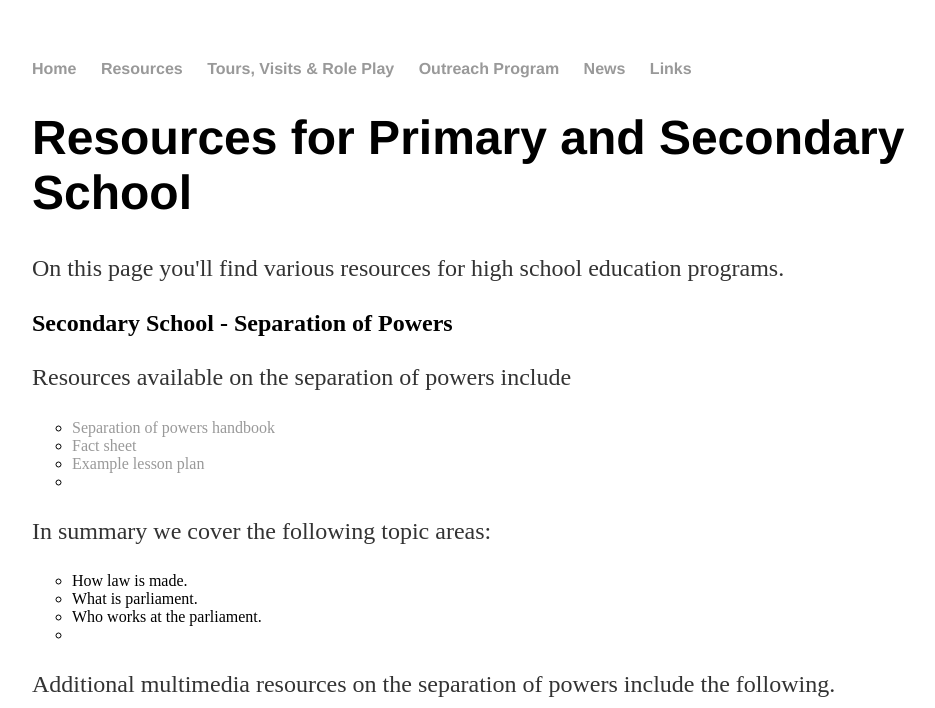
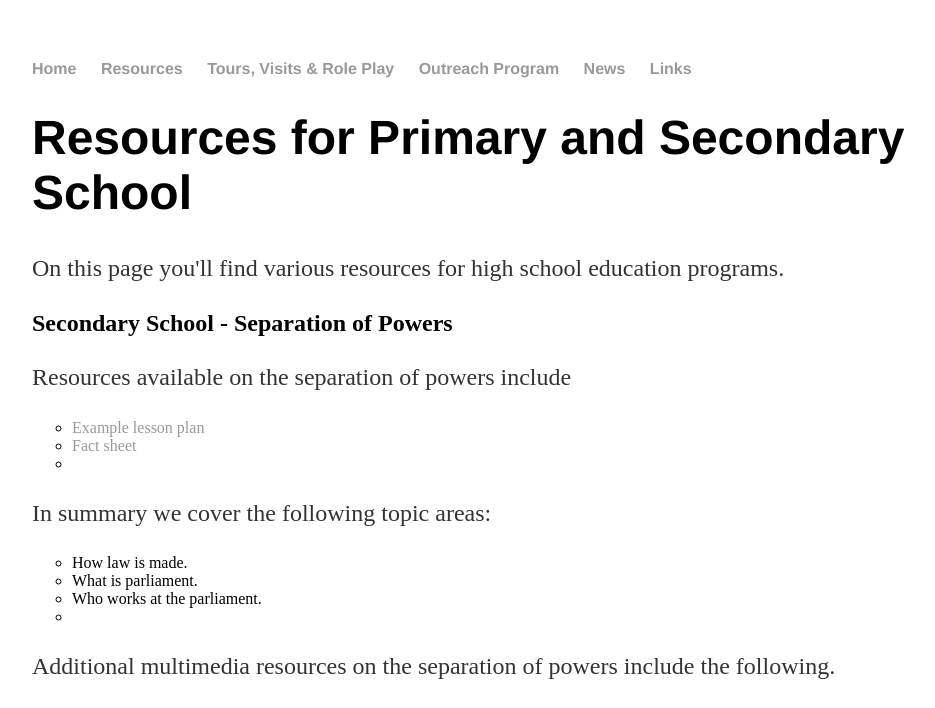
Before and after one commit to AurelieCharenton/AurelieCharenton.github.io, a Jekyll site: the page built from resources/index.html, in a window 1280 px wide. Shown: the top 708 px of the page, without its empty margins (160-1095 px from the left). Built offline with Jekyll 4.4.1, drawn with Linux system fonts in a browser that asks for light colours; grey boxes are pictures that could not be loaded.

```diff
--- a/resources/index.html
+++ b/resources/index.html
@@ -11,9 +11,8 @@ title: Resources
 
   <p> Resources available on the separation of powers include
   <ul type="circle">
-    <li><a href="/docs/course_outline.pdf">Separation of powers handbook</a></li>
+    <li><a href="/docs/separation_of_powers_lesson_plan.pdf">Example lesson plan</a></li>
     <li><a href="/docs/course_outline.pdf">Fact sheet</a></li>
-    <li><a href="/docs/course_outline.pdf">Example lesson plan</a></li>
     <li> </li>
   </ul>
   </p>
```
Also changed, not shown: 1 other file.
